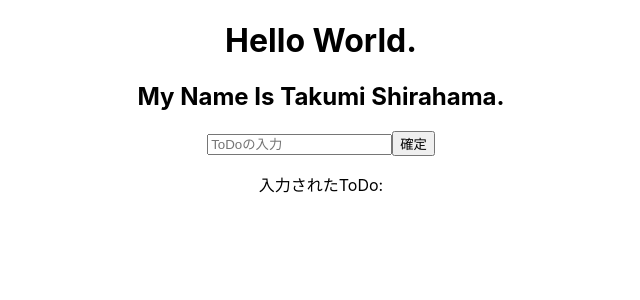
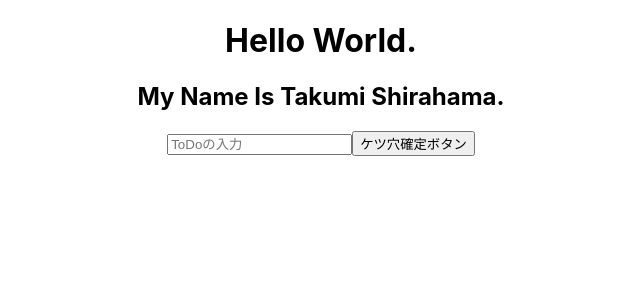
Before and after one commit to whitebeach03/react, a React (Create React App) app: page / in a window 1280 px wide. Shown: the top 300 px of the page, without its empty margins (319-959 px from the left). Built offline with nearby package versions, Linux system fonts and the light colour scheme.

Commit message:
initial commit

```diff
--- a/src/App.js
+++ b/src/App.js
@@ -1,15 +1,21 @@
 // import logo from './logo.svg';
+import { Prev } from 'react-bootstrap/esm/PageItem';
 import './App.css';
 import React, { useState } from 'react';
 
 function App() {
 
   const [todo, setTodo] = useState('');
+  const [todolist, setTodolist] = useState([]);
 
-  function SetTodo() {
-    return (
-      <button>確定</button>
-    );
+
+  const handleTodo = (e) => {
+    setTodo(e.target.value);
+  };
+
+  function handleButtonClick() {
+      alert('入力されたToDo: ' + todo)
+      setTodolist((prev) => [...prev, todo])
   }
 
   return (
@@ -20,11 +26,20 @@ function App() {
       <input
         type='text'
         placeholder='ToDoの入力'
+        onChange={handleTodo}
       />
 
-      <SetTodo />
+      <button onClick={handleButtonClick}> ケツ穴確定ボタン </button>
 
-      <p>入力されたToDo: {todo}</p>
+      {
+        todolist.map(
+           (todo, index) => {
+            return (
+              <p key={index}>{todo}</p>
+            );
+           }
+        )
+      }
 
     </div>
   );
```
Also changed, not shown: 1 other file (tests, documents, lock files or other folders).
